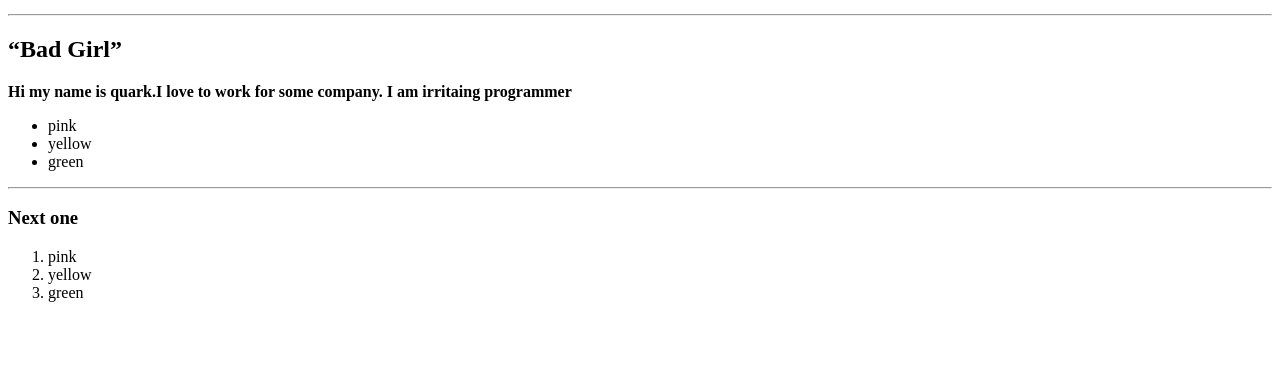
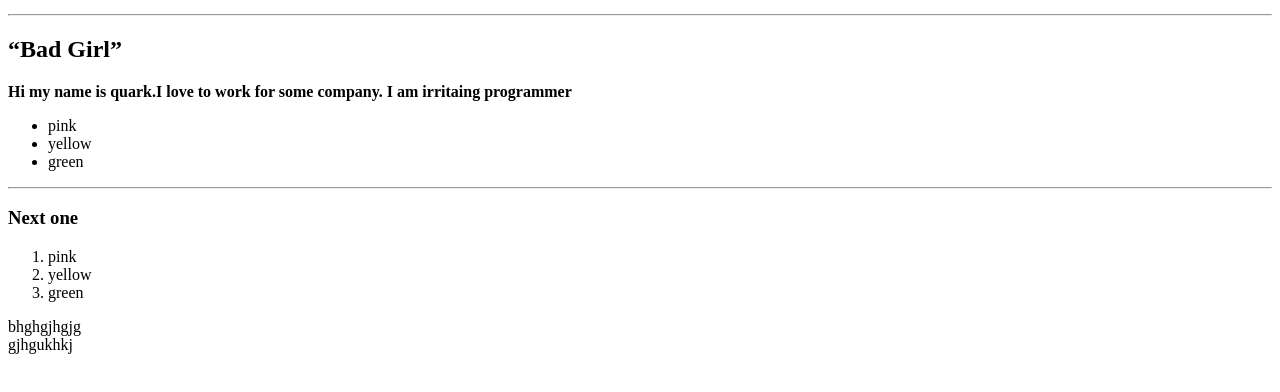
Before and after one commit to mouni1012/learning, a plain HTML site: page index.html in a window 1280 px wide. Shown: the part 100-492 px from the top of the page. Drawn offline with Linux system fonts and the light colour scheme.

Commit message:
div span

```diff
--- a/index.html
+++ b/index.html
@@ -21,5 +21,7 @@
 	<li>yellow</li>
 	<li>green</li>
 </ol>
+<div>bhghgjhgjg</div>
+<span>gjhgukhkj</span>
 </body>
 </html>
```
